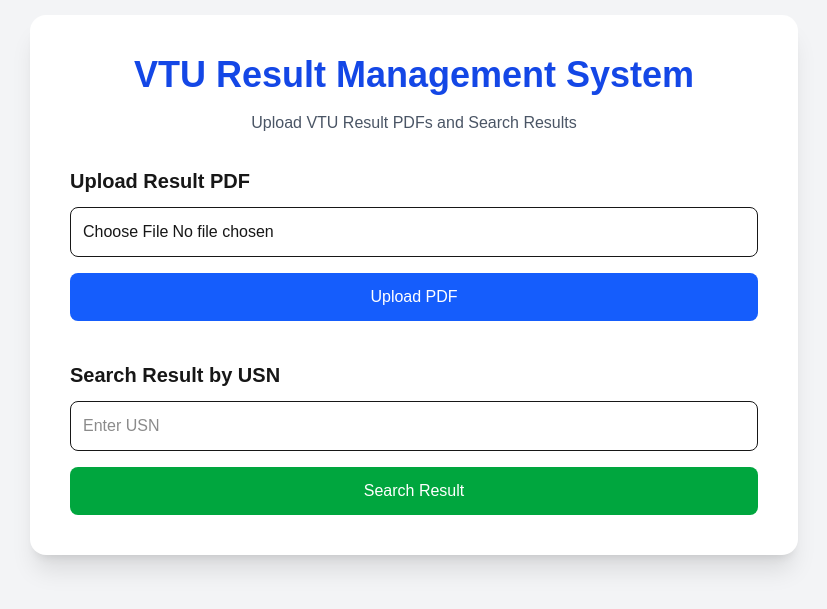
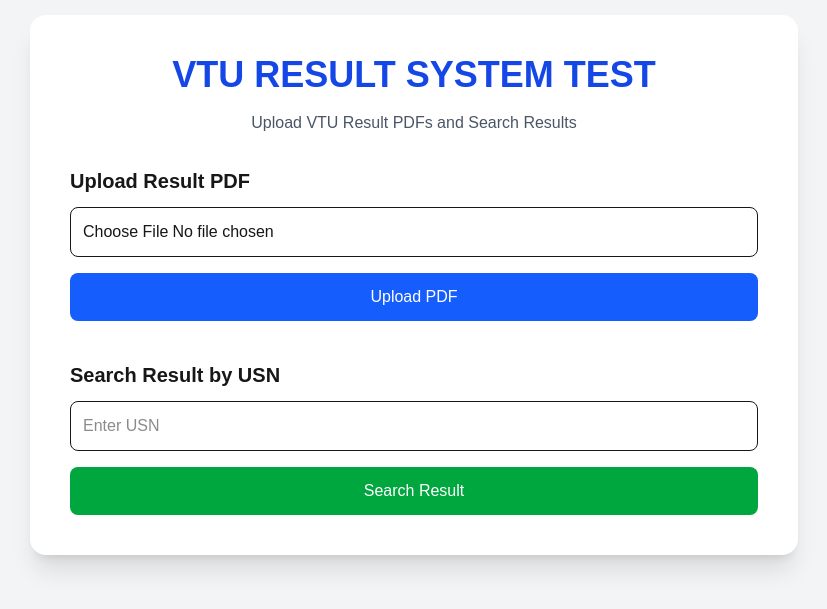
Before and after one commit to Saniya-droid/vtu-result-system, a Next.js app in the folder frontend/: page / in a window 1280 px wide. Shown: the part 115-724 px from the top of the page, without its empty margins (226-1053 px from the left). Built offline with nearby package versions, Linux system fonts and the light colour scheme.

Commit message:
Testing deployment

```diff
--- a/frontend/app/page.tsx
+++ b/frontend/app/page.tsx
@@ -60,7 +60,7 @@
       <div className="bg-white shadow-xl rounded-2xl p-10 w-full max-w-3xl">
 
         <h1 className="text-4xl font-bold text-center text-blue-700 mb-4">
-          VTU Result Management System
+          VTU RESULT SYSTEM TEST
         </h1>
 
         <p className="text-center text-gray-600 mb-8">
```
